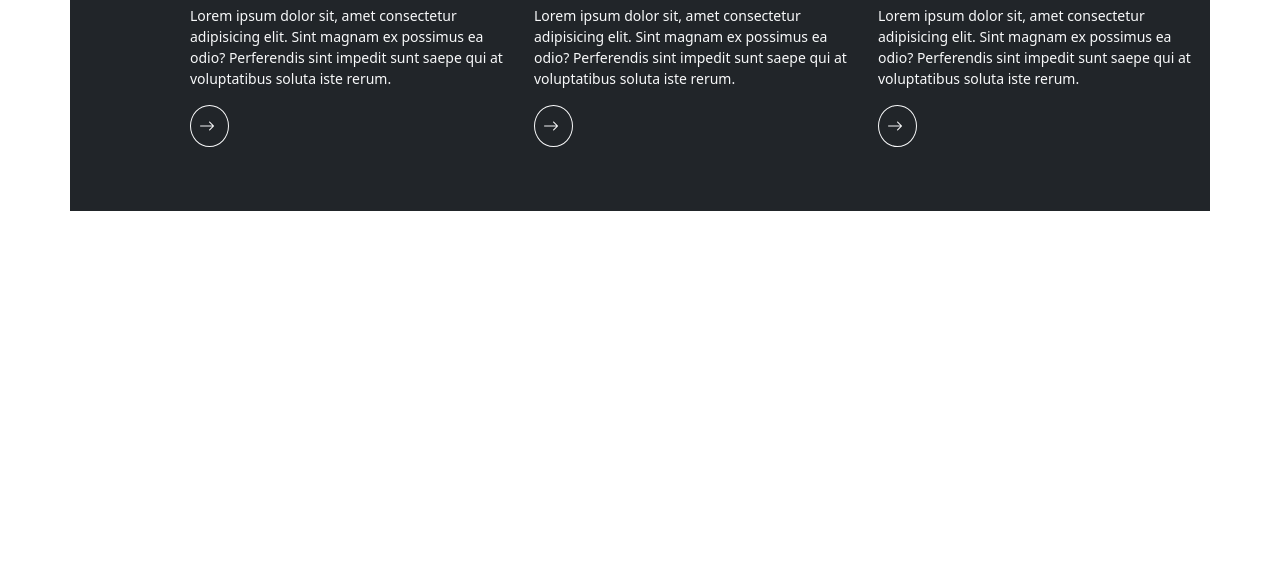
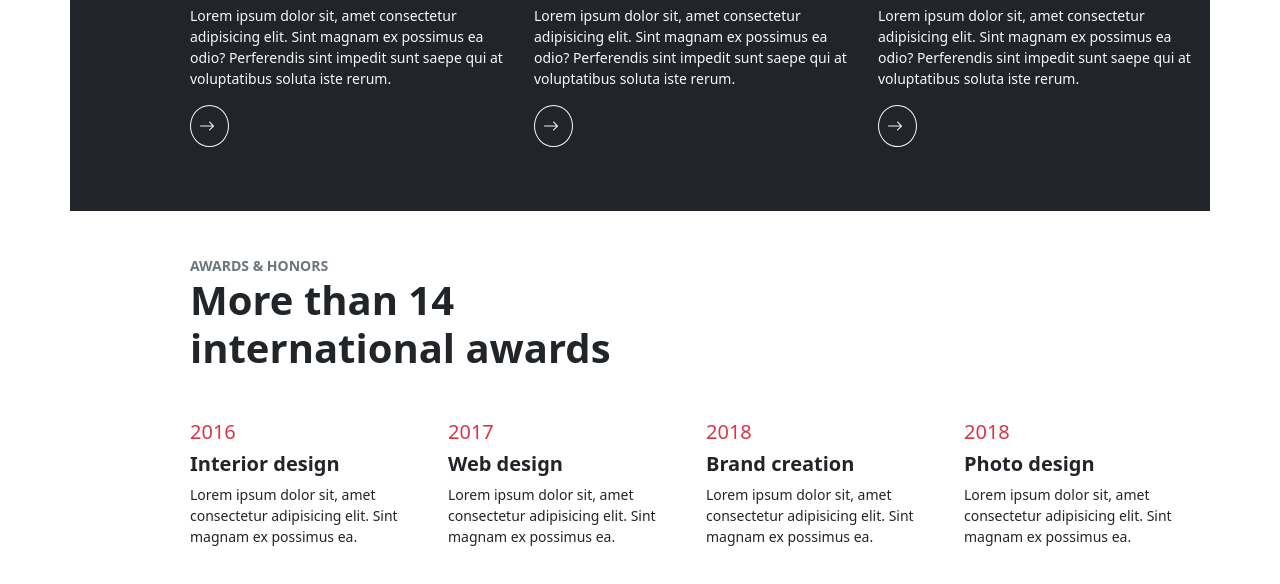
Before and after one commit to Nfurymarvel/2exam, a plain HTML site: page index.html in a window 1280 px wide. Shown: the part 588-1172 px from the top of the page. Before the commit the page ends 800 px from the top, so only its background shows below. Drawn offline with Linux system fonts and the light colour scheme.

Commit message:
fourth commit

```diff
--- a/index.html
+++ b/index.html
@@ -101,6 +101,61 @@
             </div>
         </div>
     </div>
+    <div class="container py-2">
+        <div class="row my-3 ms-5 ps-5 pt-3 justify-content-end" data-aos="flip-up" data-aos-anchor-placement="center-bottom">
+            <div class="small text-secondary fw-bold pt-1">
+                AWARDS & HONORS
+            </div>
+            <div class=" display-6 fw-bold pb-5">
+                More than 14 <br> international awards
+            </div>
+            <div class="col-sm-6 col-md-3">
+                <div class="text-danger h5">
+                    2016
+                </div>
+                <div class="fw-bold h5">
+                    Interior design
+                </div>
+                <div class="small pb-3">
+                    Lorem ipsum dolor sit, amet consectetur adipisicing elit. Sint magnam ex possimus ea.
+                 </div>
+            </div>
+            <div class="col-sm-6 col-md-3">
+                <div class="text-danger h5">
+                    2017
+                </div>
+                <div class="fw-bold h5">
+                    Web design
+                </div>
+                <div class="small pb-3">
+                    Lorem ipsum dolor sit, amet consectetur adipisicing elit. Sint magnam ex possimus ea.
+                 </div>
+            </div>
+            <div class="col-sm-6 col-md-3">
+                <div class="text-danger h5">
+                    2018
+                </div>
+                <div class="fw-bold h5">
+                    Brand creation
+                </div>
+                <div class="small pb-3">
+                    Lorem ipsum dolor sit, amet consectetur adipisicing elit. Sint magnam ex possimus ea.
+                 </div>
+            </div>
+            <div class="col-sm-6 col-md-3">
+                <div class="text-danger h5">
+                    2018
+                </div>
+                <div class="fw-bold h5">
+                    Photo design
+                </div>
+                <div class="small pb-3">
+                    Lorem ipsum dolor sit, amet consectetur adipisicing elit. Sint magnam ex possimus ea.
+                 </div>
+            </div>
+        </div>
+    </div>
+
     <script src="js/bootstrap.bundle.min.js"></script>
     <script src="js/aos.js"></script>
     <script>
```
